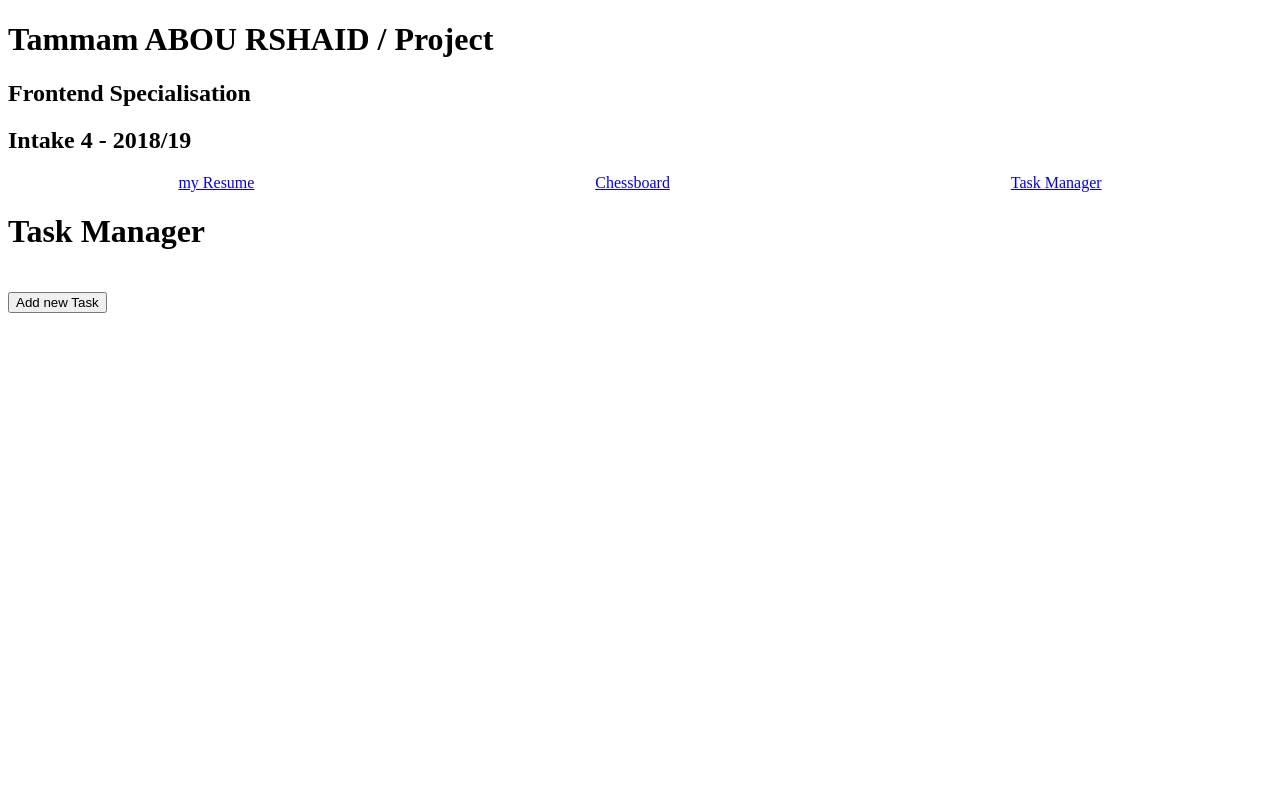
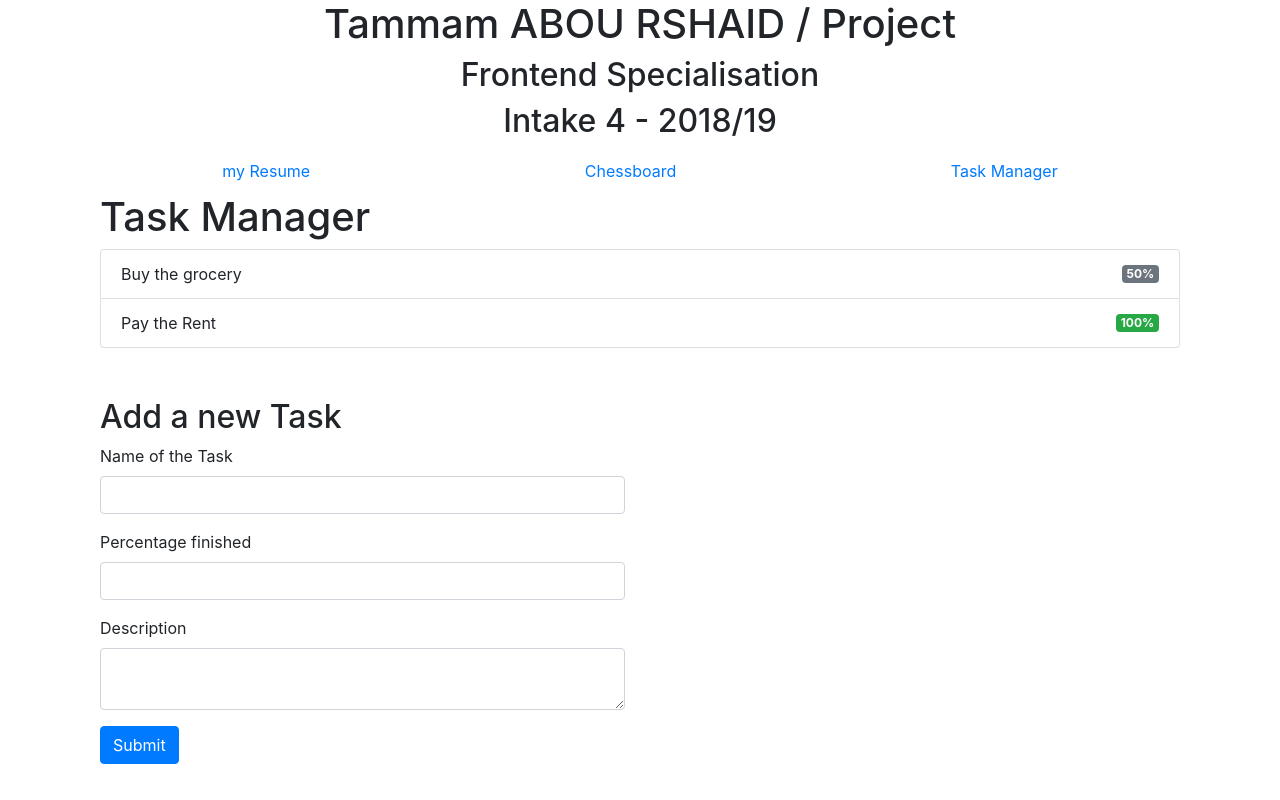
Before and after one commit to tammamabourshaid/intake04-angular, an Angular app: page /task-manager in a window 1280 px wide. Built offline with nearby package versions, Linux system fonts and the light colour scheme.

Commit message:
update Task Manager Componenet

```diff
--- a/src/app/task-manger/task-manger.component.html
+++ b/src/app/task-manger/task-manger.component.html
@@ -1,14 +1,33 @@
+<link
+rel="stylesheet"
+href="https://stackpath.bootstrapcdn.com/bootstrap/4.3.1/css/bootstrap.min.css"
+integrity="sha384-ggOyR0iXCbMQv3Xipma34MD+dH/1fQ784/j6cY/iJTQUOhcWr7x9JvoRxT2MZw1T"
+crossorigin="anonymous"
+/>
+<link rel="stylesheet" href="./task-manger.component.scss" />
+
+<body>
 <div class="container">
 <h1>Task Manager</h1>
 <div class="row">
   <div class="col-12">
-      <ul class="list-group"></ul>
+    <ul class="list-group">
+      <li
+        class="list-group-item d-flex justify-content-between align-items-center"
+      >
+        Buy the grocery<span class="badge badge-secondary">50%</span>
+      </li>
+      <li
+        class="list-group-item d-flex justify-content-between align-items-center"
+      >
+        Pay the Rent<span class="badge badge-success">100%</span
+        >
+      </li>
+    </ul>
   </div>
 </div>
-  <div class="row">
+<div class="row form">
   <div class="col-12 col-md-9 col-lg-6">
-      <button class="add-task btn btn-primary">Add new Task</button>
-      <div class="form">
     <h2>Add a new Task</h2>
     <form>
       <div class="form-group">
@@ -17,14 +36,7 @@
       </div>
       <div class="form-group">
         <label for="">Percentage finished</label>
-            <input
-              name="Percentage"
-              type="number"
-              class="form-control"
-              step="any"
-              min="0"
-              max="1"
-            />
+        <input name="Percentage" type="number" class="form-control" />
       </div>
       <div class="form-group">
         <label for="">Description</label>
@@ -32,7 +44,6 @@
       </div>
       <button type="submit" class="btn btn-primary">Submit</button>
     </form>
-      </div>
   </div>
 </div>
 </div>
--- a/src/app/task-manger/task-manger.component.scss
+++ b/src/app/task-manger/task-manger.component.scss
@@ -1,15 +1,7 @@
 .list-group-item span {
   margin-left: 5px;
-}
-
-div.form {
-  display: none;
 }
 
 h2 {
   margin-top: 50px;
 }
-
-.add-task {
-  margin-top: 20px;
-}
--- a/src/app/task-manger/task-manger.component.ts
+++ b/src/app/task-manger/task-manger.component.ts
@@ -3,7 +3,7 @@ import { Component, OnInit } from '@angular/core';
 @Component({
   selector: 'app-task-manger',
   templateUrl: './task-manger.component.html',
-  styleUrls: ['./task-manger.component.scss']
+  styleUrls: ['./task-manger.component.scss'],
 })
 export class TaskMangerComponent implements OnInit {
 
```
Lines whose indentation alone changed are shown as unchanged.
